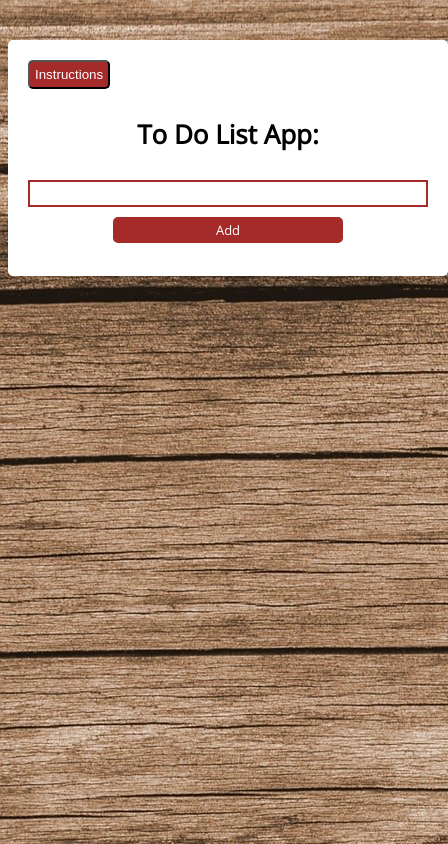
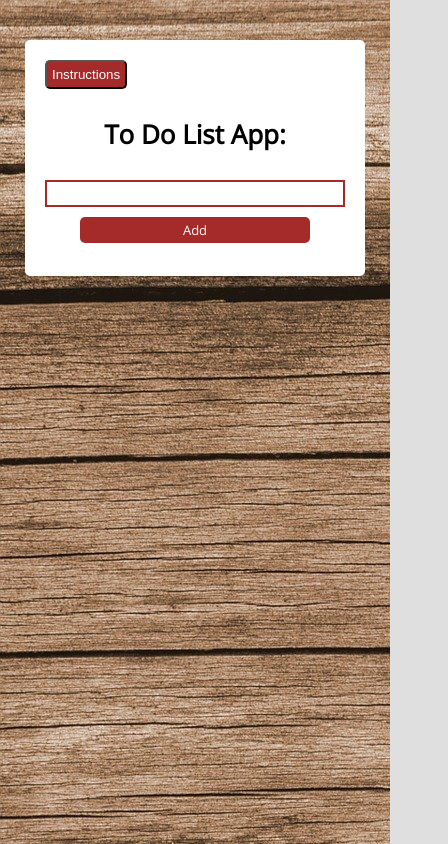
Before and after one commit to khurdt/to-do-list-app.github.io, a plain HTML site: page index.html in a window 390 px wide. Shown: the whole page, 448 px wide, since content can reach past the window. Drawn offline with nearby package versions, Linux system fonts and the light colour scheme.

Commit message:
added media query for size of container

```diff
--- a/style.css
+++ b/style.css
@@ -152,3 +152,9 @@ li > deleteButton {
 .close-modal:hover {
   cursor: pointer;
 }
+
+@media all and (max-width: 500px) {
+  .container {
+    width: 300px;
+  }
+}
```
